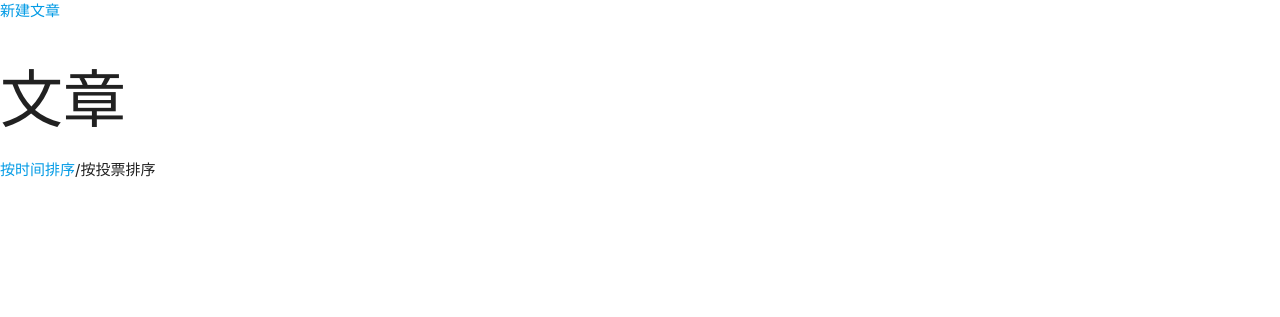
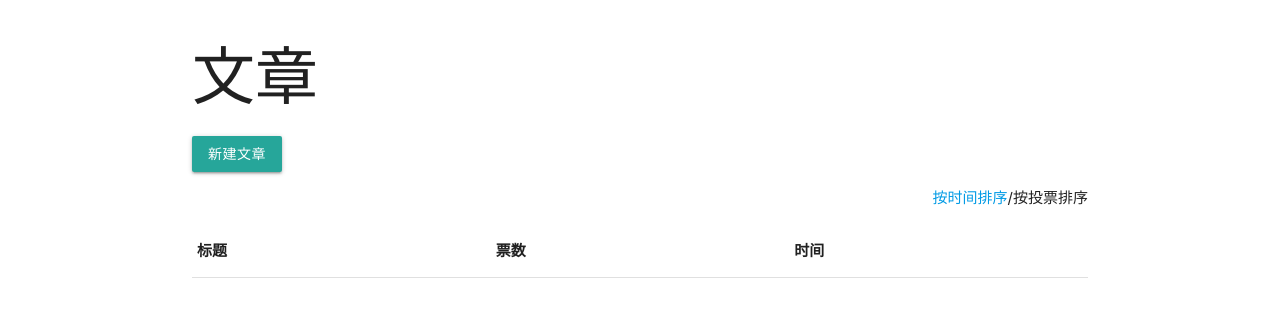
Before and after one commit to G-BlueSummer/redis-flask-vote, a Flask app: page /?sort=votes in a window 1280 px wide. Shown: the top 317 px of the page. Run offline with Flask 2, Linux system fonts and the light colour scheme; data that the repository does not hold is empty.

Commit message:
美化首页

```diff
--- a/templates/index.html
+++ b/templates/index.html
@@ -4,17 +4,38 @@
 
 {% block body %}
 
-<a href="/new">新建文章</a>
+<div class="container">
+
     <h1>文章</h1>
+
+    <a class="waves-effect waves-light btn" href="/new">新建文章</a>
+
     {% if sort_by_time %}
-按时间排序/<a href="/?sort=votes">按投票排序</a>
+    <p class="right-align">按时间排序/<a href="/?sort=votes">按投票排序</a></p>
     {% else %}
-<a href="/?sort=time">按时间排序</a>/按投票排序
+    <p class="right-align"><a href="/?sort=time">按时间排序</a>/按投票排序</p>
     {% endif %}
-<ul>
+
+    <table>
+        <thead>
+            <tr>
+                <th>标题</th>
+                <th>票数</th>
+                <th>时间</th>
+            </tr>
+        </thead>
+        <tbody>
             {% for id in ids %}
-    <li><a href="/{{ id }}">{{ titles[loop.index0] }}</a>--{{ votes[loop.index0] }}票--{{ createds[loop.index0] }}</li>
+            <tr>
+                <td><a href="/{{ id }}">{{ titles[loop.index0] }}</a></td>
+                <td>{{ votes[loop.index0] }}</td>
+                <td>{{ createds[loop.index0] }}</td>
+            </tr>
             {% endfor %}
-</ul>
+        </tbody>
+    </table>
+
+
+</div>
 
 {% endblock %}
```
Lines whose indentation alone changed are shown as unchanged.
